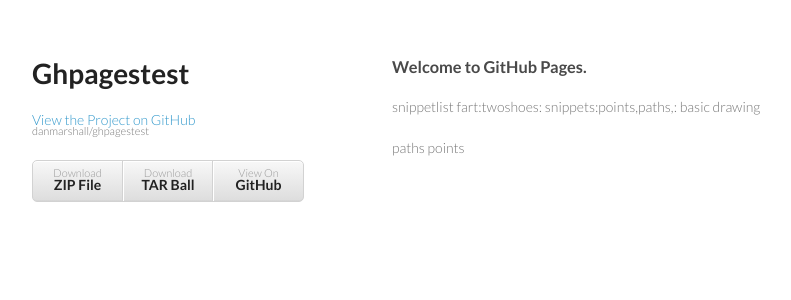
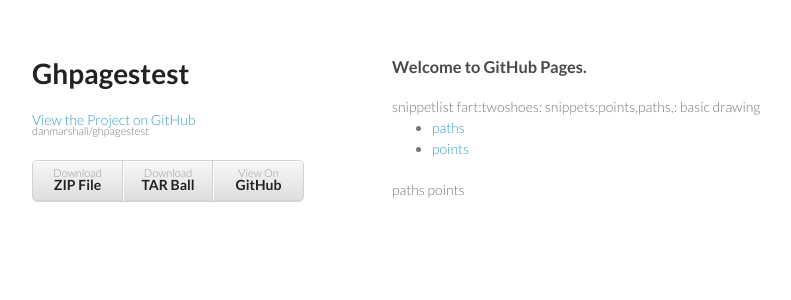
Before and after one commit to danmarshall/ghpagestest, a Jekyll site: the page built from docs/basic-drawing/index.html, in a window 1280 px wide. Shown: the top 300 px of the page, without its empty margins (178-969 px from the left). Built offline with Jekyll 4.4.1, drawn with Linux system fonts in a browser that asks for light colours.

Commit message:
Update snippetlist.html

```diff
--- a/_layouts/snippetlist.html
+++ b/_layouts/snippetlist.html
@@ -12,7 +12,7 @@ snippets:{% for snippet in page.snippets %}{{ snippet }},{% endfor %}:
 <ul>
 {% for allpage in site.pages %}
   {% for snippet in page.snippets %}
-    {% if allpagepage.title == snippet %}
+    {% if allpage.title == snippet %}
       <li><a href="#{{ allpage.title }}">{{ allpage.title }}</a></li>
     {% endif %}
   {% endfor %}
```
